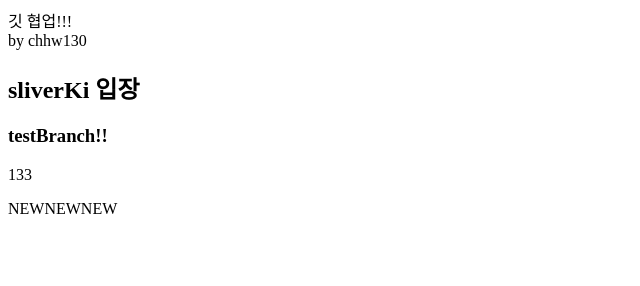
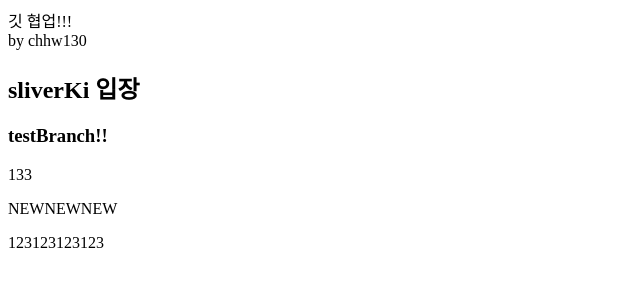
Before and after one commit to chhw130/Git-test, a plain HTML site: page index.html in a window 1280 px wide. Shown: the whole page, without its empty margins (0-640 px from the left). Drawn offline with Linux system fonts and the light colour scheme.

Commit message:
add content

```diff
--- a/index.html
+++ b/index.html
@@ -14,5 +14,6 @@
     <h3>testBranch!!</h3>
     <p>133</p>
     <p>NEWNEWNEW</p>
+    <p>123123123123</p>
   </body>
 </html>
```
